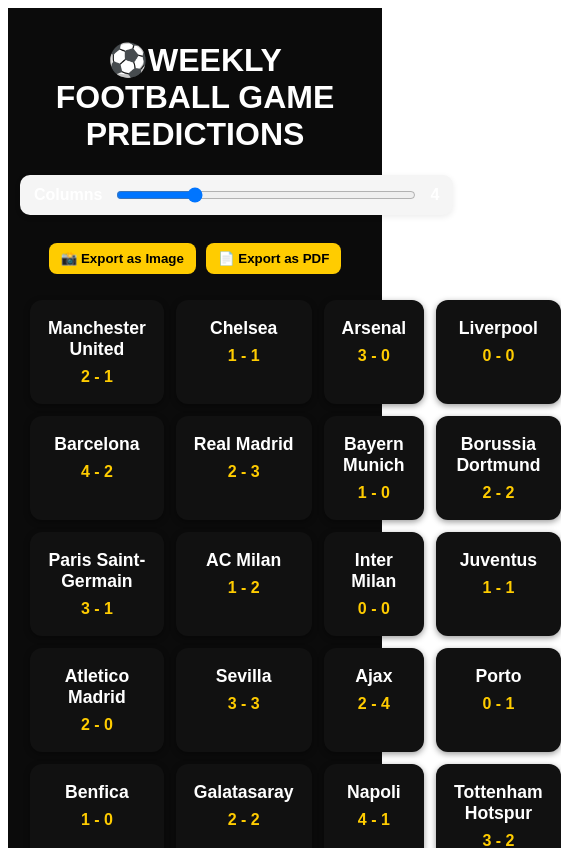
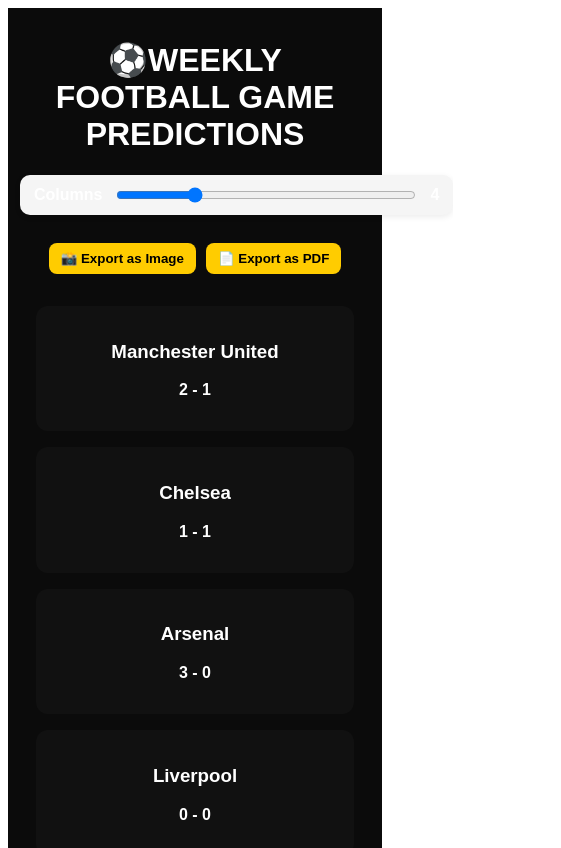
Before and after one commit to seyithecreator/football-scores, a React (Create React App) app: page / in a window 390 px wide. Shown: the top 848 px of the page, 561 px wide, since content can reach past the window. Built offline with nearby package versions, Linux system fonts and the light colour scheme.

Commit message:
responsive fix

```diff
--- a/src/components/TeamGrid.css
+++ b/src/components/TeamGrid.css
@@ -1,29 +1,35 @@
+.team-grid {
+  display: grid;
+  gap: 1rem;
+  justify-content: center;
+  padding: 1rem;
+  transition: all 0.3s ease;
+}
+
+/* Responsive auto-adjust */
+@media (max-width: 768px) {
+  .team-grid {
+    grid-template-columns: repeat(2, minmax(130px, 1fr)) !important;
+  }
+}
+
+@media (max-width: 480px) {
+  .team-grid {
+    grid-template-columns: repeat(1, minmax(150px, 1fr)) !important;
+  }
+}
+
 .team-card {
   background: #111;
   color: white;
-  padding: 18px;
   border-radius: 12px;
+  padding: 1rem;
   text-align: center;
-  box-shadow: 0 2px 6px rgba(0, 0, 0, 0.4);
-  transition: all 0.25s ease-in-out;
-  cursor: pointer;
+  font-weight: bold;
+  transition: transform 0.2s ease, background 0.3s ease;
 }
 
 .team-card:hover {
-  transform: scale(1.07);
-  background: linear-gradient(135deg, #ffcc00 0%, #ff9900 100%);
-  color: #000;
-  box-shadow: 0 4px 12px rgba(255, 204, 0, 0.6);
+  transform: scale(1.05);
+  background: #222;
 }
-
-.team-name {
-  font-weight: 700;
-  font-size: 1.1rem;
-}
-
-.team-score {
-  margin-top: 8px;
-  font-size: 1rem;
-  color: #ffcc00;
-  font-weight: bold;
-}
--- a/src/components/TeamGrid.js
+++ b/src/components/TeamGrid.js
@@ -1,24 +1,22 @@
 import React from "react";
-import "./TeamGrid.css"; // 👈 we'll add this file next
+import "./TeamGrid.css";
 
-const TeamGrid = ({ teams = [], columns = 4 }) => {
-  const gridStyle = {
-    display: "grid",
-    gridTemplateColumns: `repeat(${columns}, 1fr)`,
-    gap: "12px",
-    padding: "10px",
-  };
-
+function TeamGrid({ teams, columns }) {
   return (
-    <div style={gridStyle}>
-      {teams.map((team, i) => (
-        <div key={i} className="team-card">
-          <div className="team-name">{team.name}</div>
-          {team.score && <div className="team-score">{team.score}</div>}
+    <div
+      className="team-grid"
+      style={{
+        gridTemplateColumns: `repeat(${columns}, minmax(120px, 1fr))`,
+      }}
+    >
+      {teams.map((team, index) => (
+        <div key={index} className="team-card">
+          <h3>{team.name}</h3>
+          <p>{team.score}</p>
         </div>
       ))}
     </div>
   );
-};
+}
 
 export default TeamGrid;
```
